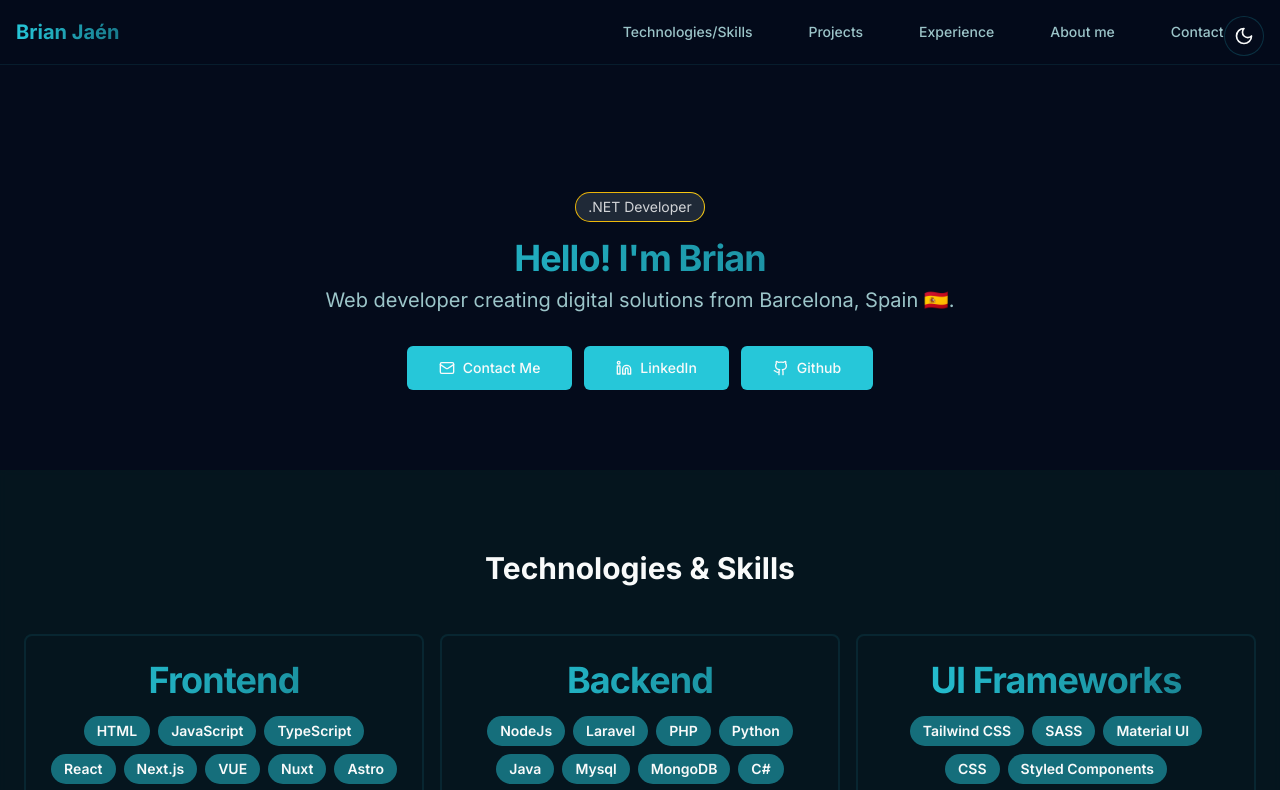
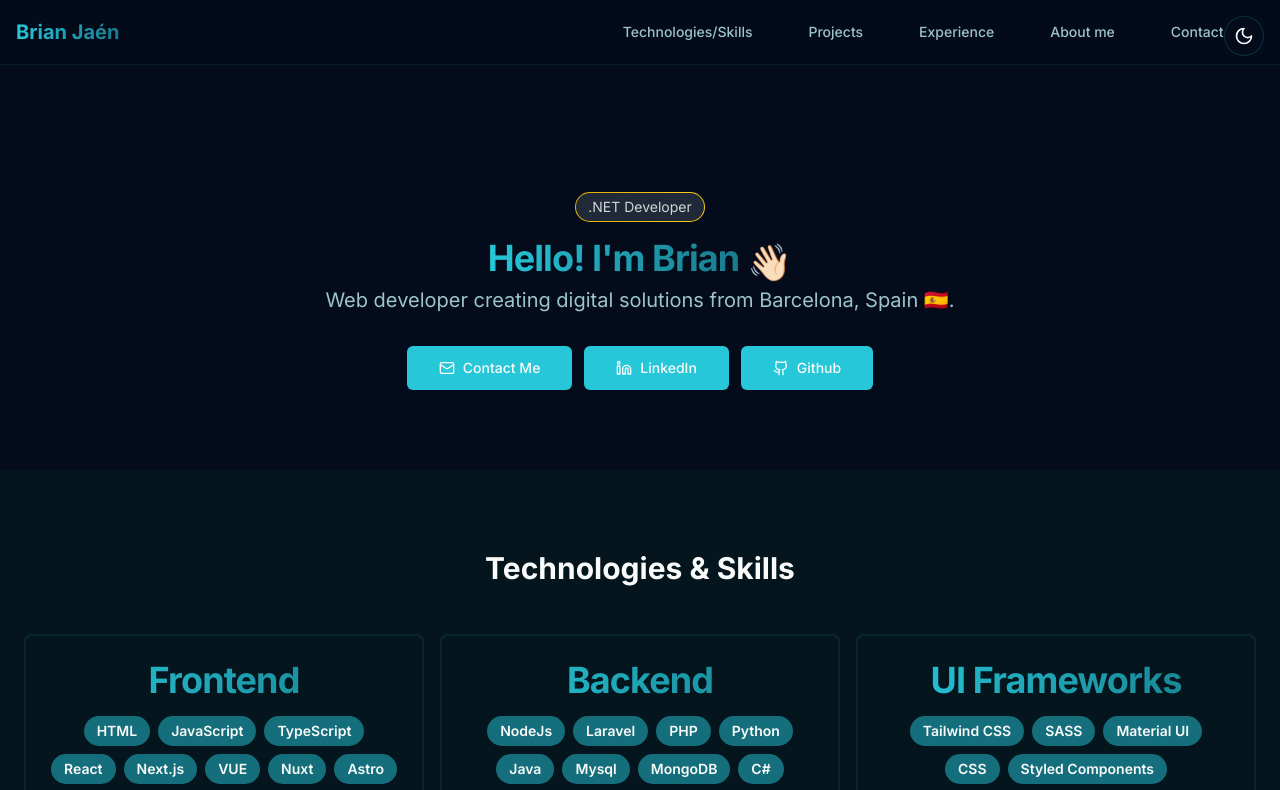
Before and after one commit to jaendev/portfolio-jaendev, a Next.js app: page / in a window 1280 px wide. Shown: the top 790 px of the page. Built offline with nearby package versions, Linux system fonts and the light colour scheme.

Commit message:
feat: enhance Home page header with animated greeting

```diff
--- a/app/page.tsx
+++ b/app/page.tsx
@@ -173,9 +173,14 @@
               )}
             </div>
           </div>
-          <h1 className="text-xl md:text-4xl lg:text-4xl font-bold tracking-tight bg-gradient-to-r from-primary via-primary/80 to-primary/60 bg-clip-text text-transparent mb-2">
-            Hello! I'm Brian
-          </h1>
+          <div className="flex items-center justify-center gap-2">
+            <h1 className="text-xl md:text-4xl lg:text-4xl font-bold tracking-tight bg-gradient-to-r from-primary via-primary/80 to-primary/60 bg-clip-text text-transparent mb-2">
+              Hello! I'm Brian
+            </h1>
+            <span className="text-2xl md:text-4xl lg:text-4xl animate-wave">
+              👋🏻
+            </span>
+          </div>
           <p className="text-lg md:text-xl text-muted-foreground mb-6 md:mb-8 px-4">
             Web developer creating digital solutions from Barcelona, Spain 🇪🇸.
           </p>
```
